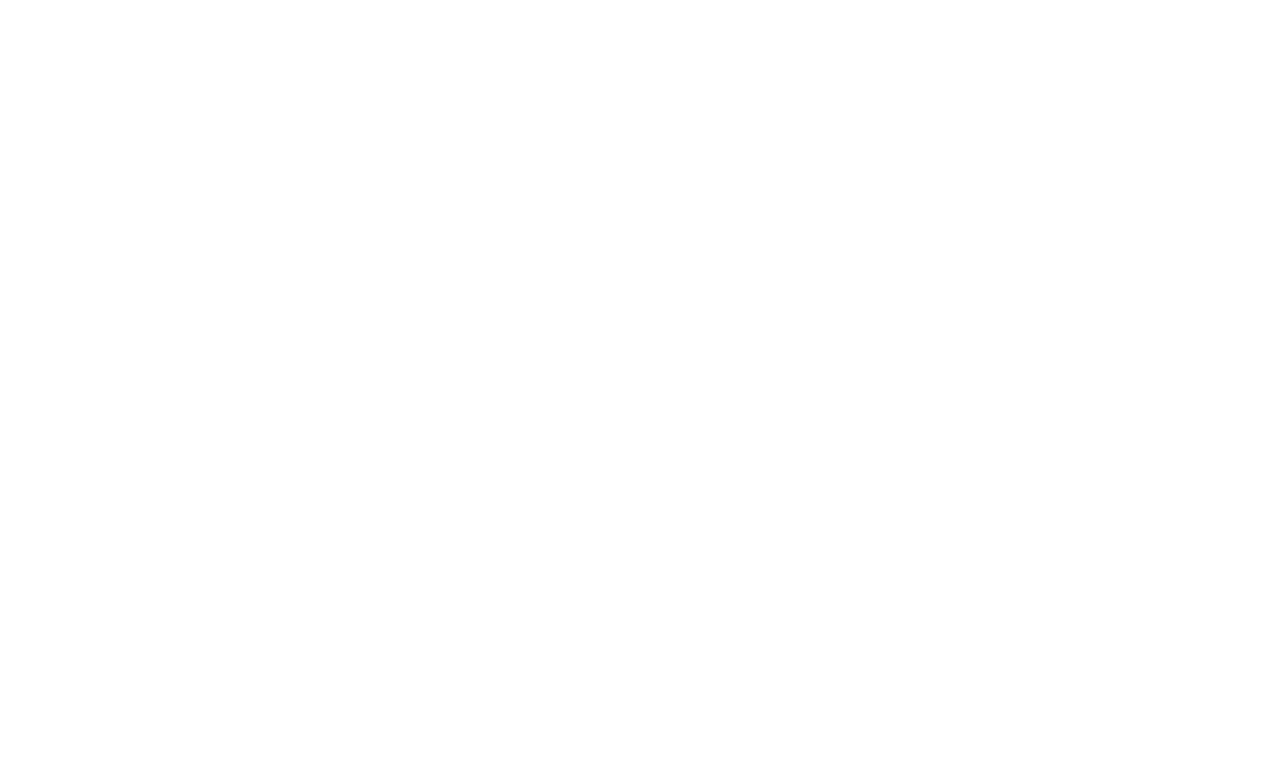
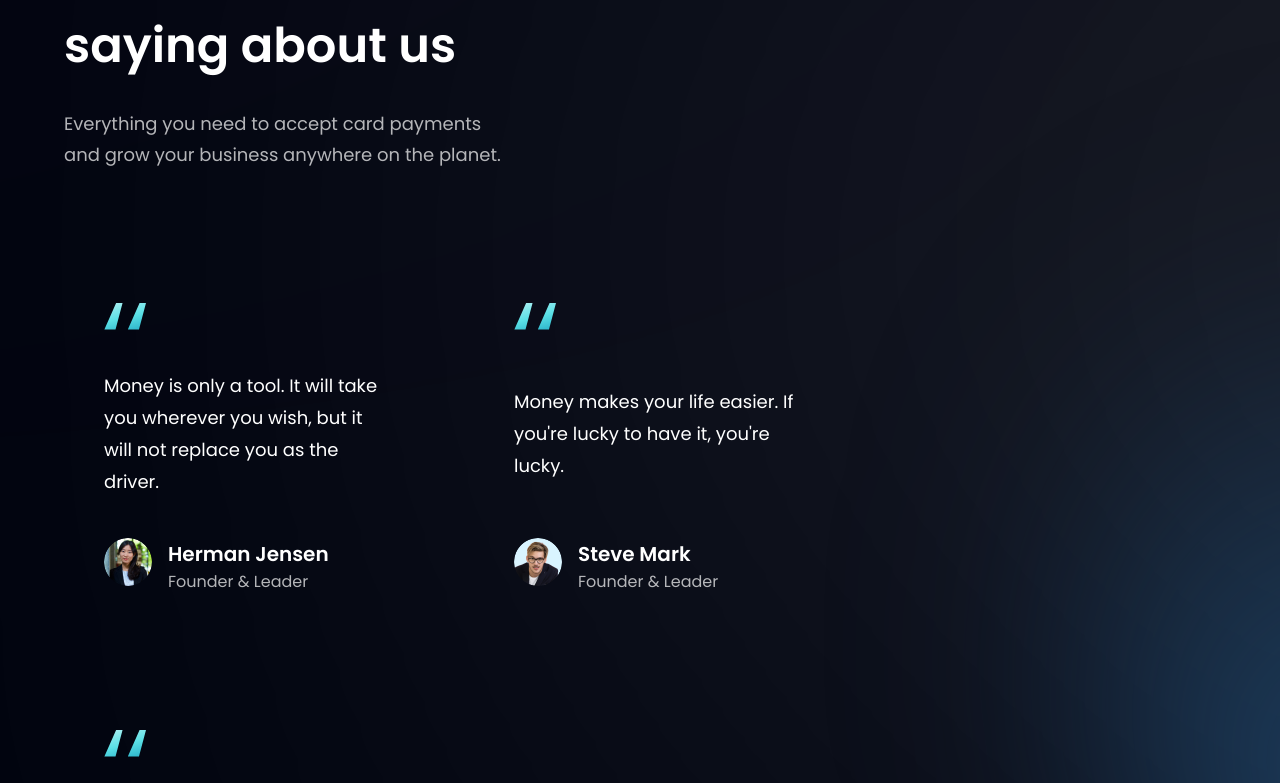
Before and after one commit to Archit381/banking-site, a React (Vite) app: page / in a window 1280 px wide. Shown: the part 2937-3720 px from the top of the page. Before the commit the page ends 2900 px from the top, so only its background shows below. Built offline with nearby package versions, Linux system fonts and the light colour scheme.

Commit message:
completed testimonials component

```diff
--- a/src/components/FeedbackCard.jsx
+++ b/src/components/FeedbackCard.jsx
@@ -1,9 +1,32 @@
-import React from 'react'
+import React from "react";
+import styles from "../style";
+import { quotes } from "../assets";
 
-const FeedbackCard = () => {
+const FeedbackCard = ({ content, name, title, img }) => {
   return (
-    <div>FeedbackCard</div>
-  )
-}
+    <div className="flex justify-between flex-col px-10 py-12 rounded=[20px] max-w-[370px] md:mr-10 sm:mr-5 mr-0 my-5 feedback-card">
+      <img
+        src={quotes}
+        alt="double_quotes"
+        className="w-[42px] h-[27px] object-contain"
+      />
+      <p className="font-poppins font-normal text-[18px] leading-[32px] text-white my-10">
+        {content}
+      </p>
 
-export default FeedbackCard
+      <div className="flex flex-row">
+        <img src={img} alt={name} className="w-[48px] h-[48px] rounded-full"/>
+        <div className="flex flex-col ml-4">
+          <h4 className="font-poppins font-semibold text-[20px] leading-[32px] text-white">
+            {name}
+            <p className="font-poppins font-normal text-[16px] leading-[24px] text-dimWhite">
+              {title}
+            </p>
+          </h4>
+        </div>
+      </div>
+    </div>
+  );
+};
+
+export default FeedbackCard;
--- a/src/components/Testimonials.jsx
+++ b/src/components/Testimonials.jsx
@@ -1,9 +1,36 @@
-import React from 'react'
+import React from "react";
+import styles from "../style";
+import { feedback } from "../constants";
+import FeedbackCard from "./FeedbackCard";
+import { card } from "../assets";
 
 const Testimonials = () => {
   return (
-    <div>Testimonials</div>
-  )
-}
+    <section
+      id="clients"
+      className={`${styles.paddingY} ${styles.flexCenter} flex-col relative`}
+    >
+      <div className="absolute z-[0] w-[60%] h-[60%] -right-[50%] top-0 rounded-full white__gradient"/>
+      <div className="absolute z-[0] w-[60%] h-[60%] -right-[50%] bottom-40 rounded-full blue__gradient"/>
+      <div className="w-full flex justify-between items-center md:flex-row flex-col sm:mb-16 mb-6 relative z-[1]">
+        <h7 className={styles.heading2}>
+          What people are <br className="sm:block hidden" /> saying about us
+          <div className="w-full md:mt-0 mt-6">
+            <p className={`${styles.paragraph} text-left max-w-[450px] mt-6`}>
+              Everything you need to accept card payments and grow your business
+              anywhere on the planet.
+            </p>
+          </div>
+        </h7>
+      </div>
 
-export default Testimonials
+      <div className="flex flex-wrap sm:justify-start justify-center w-full feedback-container relative z-[1]">
+        {feedback.map((card)=>(
+          <FeedbackCard key={card.id}{...card}/>
+        ))}
+      </div>
+    </section>
+  );
+};
+
+export default Testimonials;
```
